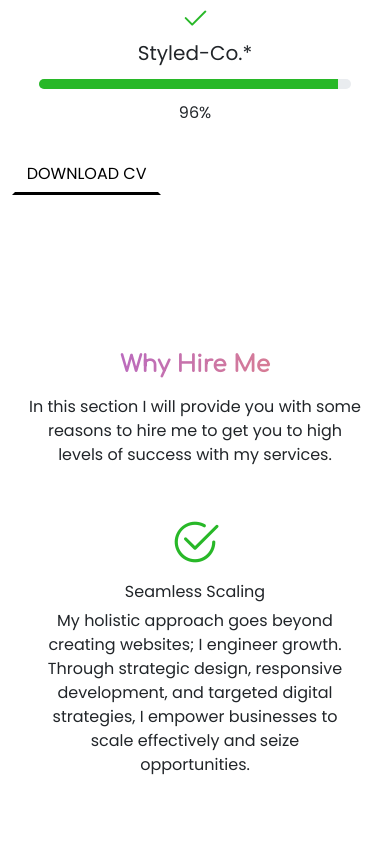
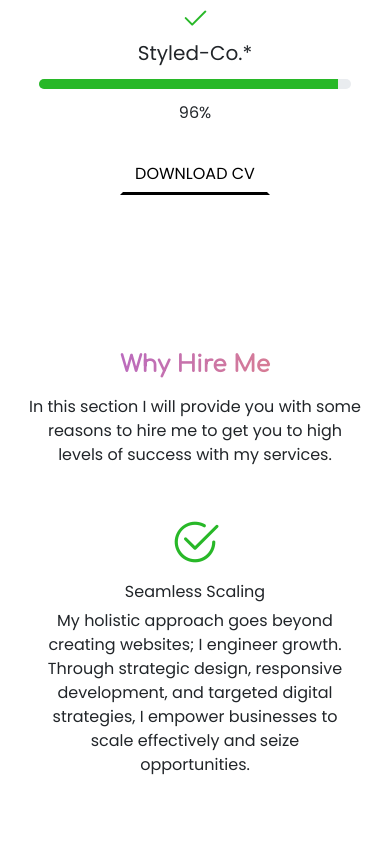
Before and after one commit to joyline-machado/angular-portfolio, an Angular app: page /home in a window 390 px wide. Shown: the part 3180-4024 px from the top of the page. Built offline with nearby package versions, Linux system fonts and the light colour scheme.

Commit message:
portfolio using bootstrap

```diff
--- a/src/app/home/home.component.html
+++ b/src/app/home/home.component.html
@@ -34,7 +34,7 @@
 <section class="padding">
     <div class="col-sm-12 col-lg-11 justify-content-center mx-auto">
         <div class="d-flex flex-wrap justify-content-center align-items-center ">
-            <div class="d-flex flex-column gap-3 col-sm-12 col-lg-5">
+            <div class="d-flex flex-column gap-3 col-sm-12 col-md-5">
                 <div class="col-sm-12 col-md-8 p-2 "
                 data-aos="fade-right"  data-aos-once="true" data-aos-easing="ease-in-out">
                     <h1 class="services-title">My <br> Awsome
@@ -57,7 +57,7 @@
                 </div>
 
             </div>
-            <div class="d-flex flex-column gap-5 col-sm-12 col-lg-5">
+            <div class="d-flex flex-column gap-5 col-sm-12 col-md-5">
 
                 <div class=" col-sm-12 col-md-10 ">
                     <div class="card bg-transparent text-center align-items-center p-4 rounded-4 border-0"
@@ -184,10 +184,13 @@
                     </div>
 
                 </div>
-                <button class="btn btn-white border-3 rounded-0  mt-3"
+                <div class="d-flex d-md-block justify-content-center">
+                    <button class="btn btn-white border-3 rounded-0  mt-3"
                     [ngClass]="isDarkMode ? 'text-white' : 'text-black'"
                     [ngStyle]="{'border-bottom': isDarkMode ? 'solid #fff 2px' : 'solid #000 2px'}"> DOWNLOAD
                     CV</button>
+                </div>
+
 
 
             </div>
```
